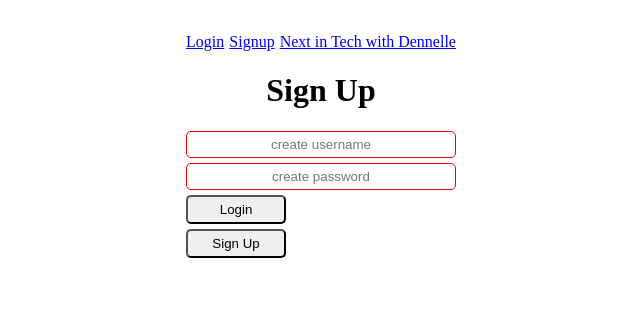
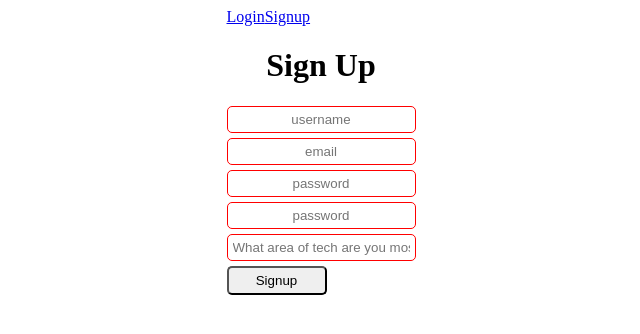
Before and after one commit to Dennelle/mern-blog, a React app: page /signup in a window 1280 px wide. Shown: the top 334 px of the page, without its empty margins (319-959 px from the left). Built offline with nearby package versions, Linux system fonts and the light colour scheme; the HTML template or start-up script is replaced by a standard one.

Commit message:
users are able to log in and out

```diff
--- a/package.json
+++ b/package.json
@@ -15,6 +15,7 @@
     "jsonwebtoken": "^8.5.1",
     "mongoose": "^6.7.3",
     "morgan": "^1.10.0",
+    "multer": "^1.4.5-lts.1",
     "react": "^18.2.0",
     "react-dom": "^18.2.0",
     "react-router-dom": "^6.4.3",
--- a/src/App.jsx
+++ b/src/App.jsx
@@ -11,6 +11,7 @@ import BlogFeedPage from "./pages/BlogFeedPage";
 
 //====== components ======
 import Header from "./components/Header";
+import Navbar from "./components/Navbar";
 import Dashboard from "./components/Dashboard";
 import BlogPost from "./components/BlogPost";
 
@@ -32,8 +33,9 @@ export default function App() {
     setUser(null);
   }
 
-  if (!user) {
-    return (
+  const publicRoutes = (
+    <>
+      <Navbar user={user} />
       <Routes>
         <Route
           path="/login"
@@ -45,27 +47,24 @@ export default function App() {
         />
         <Route path="/*" element={<Navigate to="/login" />} />
       </Routes>
+    </>
   );
-  }
 
-  return (
+  const protectedRoutes = (
+    <>
+      <Navbar user={user} logout={logout} />
       <Routes>
         <Route
           path="/"
           element={<BlogFeedPage loggedUser={user} handleLogout={logout} />}
         />
         <Route
-        path="/login"
-        element={<LoginPage handleSignUporLogin={handleSignUporLogin} />}
-      />
-      <Route
-        path="/signup"
-        element={<SignupPage handleSignUporLogin={handleSignUporLogin} />}
-      />
-      <Route
           path="/:username"
           element={<ProfilePage loggedUser={user} handleLogout={logout} />}
         />
       </Routes>
+    </>
   );
+
+  return user ? protectedRoutes : publicRoutes;
 }
--- a/src/components/Navbar.jsx
+++ b/src/components/Navbar.jsx
@@ -1,13 +1,21 @@
 import { Link } from "react-router-dom";
 
-export default function Navbar() {
+export default function Navbar({ user, logout }) {
   return (
     <nav>
-      <Link to="/login">Login</Link>
-      <Link to="/signup">Signup</Link>
-      <Link to="/" className="logo">
-        Next in Tech with Dennelle
-      </Link>
+      {user ? (
+        <>
+          <Link to="/" className="logo">
+            Next in Tech with Dennelle
+          </Link>
+          <button onClick={logout}>Logout</button>
+        </>
+      ) : (
+        <>
+          <Link to="/login">Login</Link>
+          <Link to="/signup">Signup</Link>
+        </>
+      )}
     </nav>
   );
 }
--- a/src/pages/BlogFeedPage.jsx
+++ b/src/pages/BlogFeedPage.jsx
@@ -1,5 +1,4 @@
 import { useState, useEffect } from "react";
-import Header from "../components/Header";
 
 import Blogfeed from "../components/BlogPost";
 import tokenService from "../utils/tokenService";
@@ -9,7 +8,6 @@ export default function BlogFeedPage({ loggedUser, handleLogout }) {
 
   return (
     <div className="post">
-      <Header />
       <img
         src="https://images.openai.com/blob/971cb9d4-66e4-46b0-95d8-f3b57931b08e/stangel-2022-0052.jpg?trim=0,0,0,0&width=3200"
         className="image"
--- a/src/pages/HomePage.jsx
+++ b/src/pages/HomePage.jsx
@@ -1,3 +1,3 @@
 export default function HomePage() {
-  return <h1>Homepage</h1>;
+  return <h1>Homepage/need to remove</h1>;
 }
--- a/src/pages/LoginPage.jsx
+++ b/src/pages/LoginPage.jsx
@@ -1,8 +1,7 @@
 import React from "react";
-import Header from "../components/Header";
 import { useState } from "react";
 import { Link, useNavigate } from "react-router-dom";
-// import { userService } from "../utils/userService";
+import userService from "../utils/userService";
 // import { tokenService } from "../utils/tokenService";
 
 export default function LoginPage({ handleSignUporLogin }) {
@@ -36,7 +35,6 @@ export default function LoginPage({ handleSignUporLogin }) {
 
   return (
     <div>
-      <Header />
       <h1>Login</h1>
       <form className="forms" onSubmit={handleSubmit}>
         <input
@@ -55,10 +53,10 @@ export default function LoginPage({ handleSignUporLogin }) {
           onChange={handleChange}
           required
         />
+        <button type="submit" className="button">
+          Login
+        </button>
       </form>
-      <button type="submit" className="button">
-        Login
-      </button>
       <Link to="/signup">Sign Up</Link>
     </div>
   );
--- a/src/pages/SignupPage.jsx
+++ b/src/pages/SignupPage.jsx
@@ -1,48 +1,102 @@
-import Header from "../components/Header";
 import { useState } from "react";
-import ErrorMessage from "../components/ErrorMessage";
+import { useNavigate } from "react-router-dom";
+// import ErrorMessage from "../components/ErrorMessage";
+import userService from "../utils/userService";
 
-export default function SignupPage() {
-  const [username, setUsername] = useState("");
-  const [password, setPassword] = useState("");
-  //pupsgram
-  // const [state, setState] = useState({
-  //   username: "",
-  //   email: "",
-  //   password: "",
-  //   passwordConf: "",
-  //   bio: "",
-  // });
+export default function SignupPage({ handleSignUporLogin }) {
+  const [state, setState] = useState({
+    username: "",
+    email: "",
+    password: "",
+    passwordConfirm: "",
+    bio: "",
+  });
 
-  async function signup(e) {
+  const [photo, setPhoto] = useState("");
+  // const [error, setError] = useState("");
+
+  const navigate = useNavigate();
+
+  async function handleSubmit(e) {
     e.preventDefault();
-    await fetch("/", {
-      method: "POST",
-      body: JSON.stringify({ username, password }),
-      headers: { "Content-Type": "application.json" },
+    // const formData = new FormData();
+    // formData.append("photo", photo);
+    // for (let key in state) {
+    //   formData.append(key, state[key]);
+    // }
+    try {
+      await userService.signup(state);
+      handleSignUporLogin();
+      navigate("/");
+    } catch (err) {
+      console.log(err.message);
+      setError("Try signing up again");
+    }
+  }
+
+  function handleChange(e) {
+    setState({
+      ...state,
+      [e.target.name]: e.target.value,
     });
+  }
+
+  function handleFileInput(e) {
+    console.log(e.target.files);
+    setPhoto(e.target.files[0]);
   }
 
   return (
     <div>
-      <Header />
       <h1>Sign Up</h1>
-      <form className="forms" onSubmit={signup}>
+      <form autoComplete="off" className="forms" onSubmit={handleSubmit}>
         <input
-          type="text"
-          placeholder="create username"
-          value={username}
-          onChange={(e) => setUsername(e.target.value)}
+          name="username"
+          placeholder="username"
+          value={state.username}
+          onChange={handleChange}
+          required
         />
         <input
-          type="text"
-          placeholder="create password"
-          value={password}
-          onChange={(e) => setPassword(e.target.value)}
+          type="email"
+          name="email"
+          placeholder="email"
+          value={state.email}
+          onChange={handleChange}
+          required
         />
+        <input
+          name="password"
+          type="password"
+          placeholder="password"
+          value={state.password}
+          onChange={handleChange}
+          required
+        />
+        <input
+          name="passwordConfirm"
+          type="password"
+          placeholder="password"
+          value={state.passwordConfirm}
+          onChange={handleChange}
+          required
+        />
+        <input
+          label="biography"
+          name="biography"
+          placeholder="What area of tech are you most interested in?"
+          onChange={handleChange}
+        />
+        {/* <input
+          type="file"
+          name="photo"
+          placeholder="upload image"
+          onChange={handleFileInput}
+        /> */}
+        <button type="submit" className="button">
+          Signup
+        </button>
       </form>
-      <button>Login</button>
-      <button>Sign Up</button>
     </div>
   );
 }
```
Also changed, not shown: 1 other file (tests, documents, lock files or other folders). Lines whose indentation alone changed are shown as unchanged.
